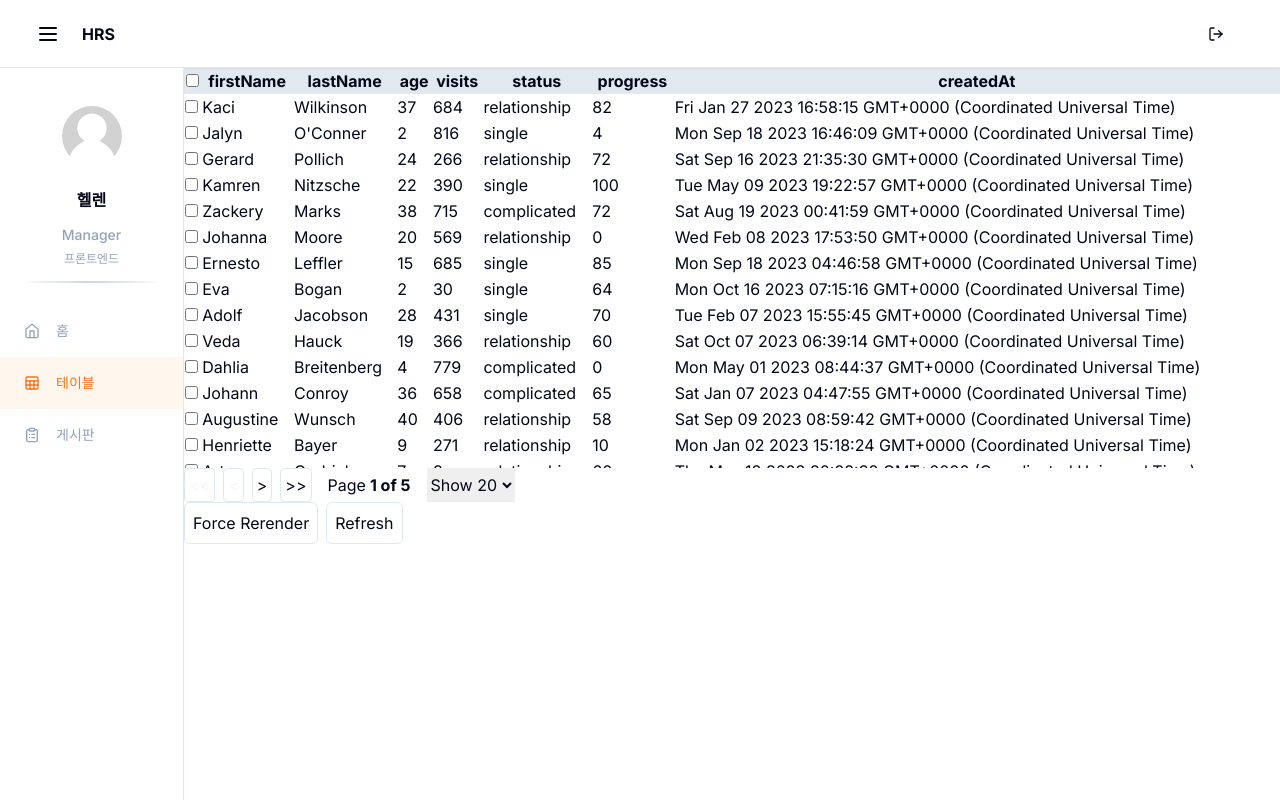
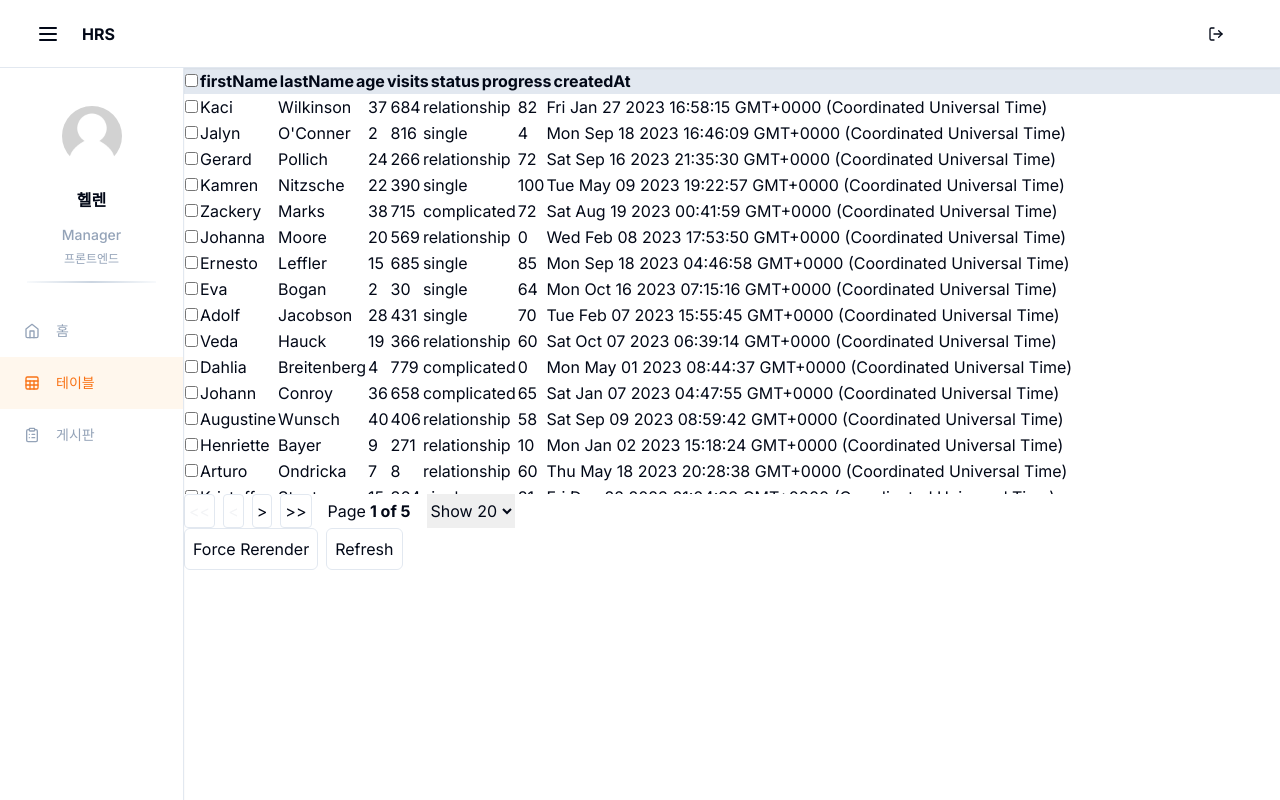
Before and after one commit to iinsu/hrs_sandbox, a Next.js app: page /table/faker in a window 1280 px wide. Built offline with nearby package versions, Linux system fonts and the light colour scheme.

Commit message:
Faker Table - Tbody 만 스크롤 먹이기

```diff
--- a/src/app/(main)/table/faker/page.tsx
+++ b/src/app/(main)/table/faker/page.tsx
@@ -53,9 +53,9 @@ const FakerTablePage = () => {
 
   return (
     <>
-      <div className="overflow-auto h-[400px] w-full">
+      <div className="w-full">
         <table className="w-full">
-          <thead className="sticky top-0 bg-slate-200">
+          <thead className="grid bg-slate-200 w-full">
             {table.getHeaderGroups().map((headerGroup) => (
               <tr key={headerGroup.id}>
                 {headerGroup.headers.map((header) => {
@@ -75,7 +75,7 @@ const FakerTablePage = () => {
               </tr>
             ))}
           </thead>
-          <tbody>
+          <tbody className="block h-[400px] overflow-auto w-full">
             {table.getRowModel().rows.map((row) => {
               return (
                 <tr key={row.id}>
```
